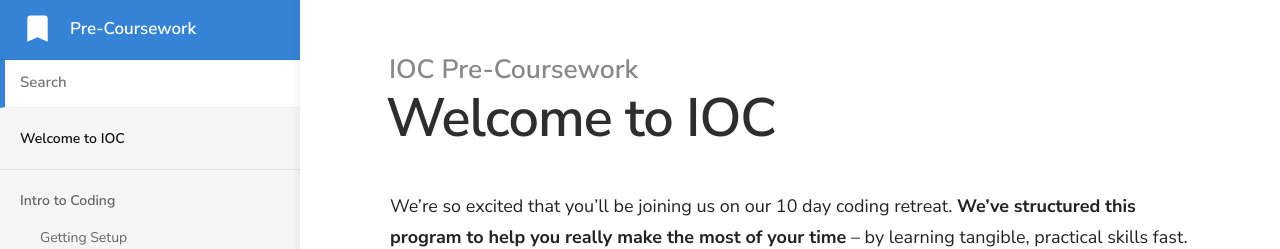
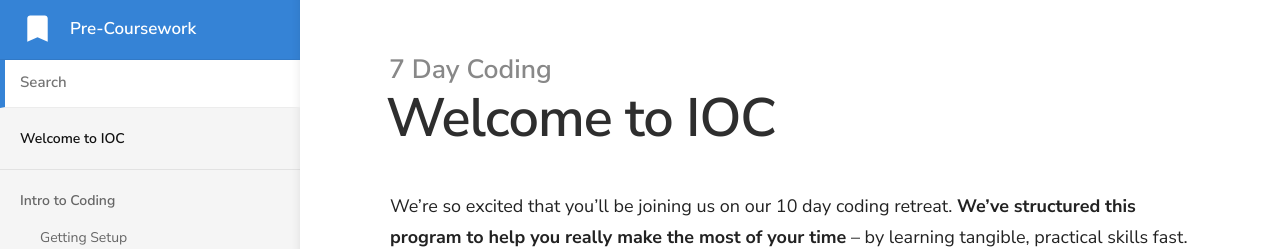
Before and after one commit to tinamayswinkels/7-day-coding, a Jekyll site: the page built from index.md, in a window 1280 px wide and 900 px high. Shown: the top 249 px of the window. Built offline with Jekyll 4.4.1, drawn with Linux system fonts in a browser that asks for light colours; nearby versions of some CDN libraries.

Commit message:
Updated '_config.yml' via CloudCannon

```diff
--- a/_config.yml
+++ b/_config.yml
@@ -1,8 +1,8 @@
 # ----
 # Site
 
-title: IOC Pre-Coursework
-url: "http://web-dev.instituteofcode.com"
+title: 7 Day Coding
+url: "http://7-day-coding.instituteofcode.com"
 baseurl:
 google_analytics_key:
 show_full_navigation: true
```
